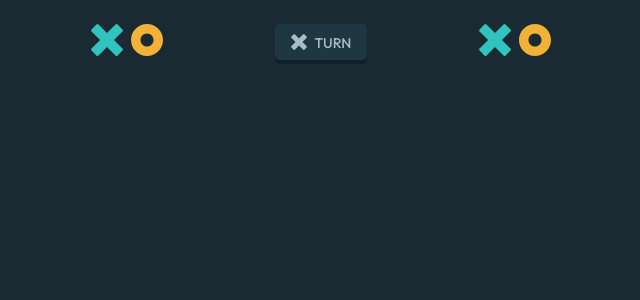
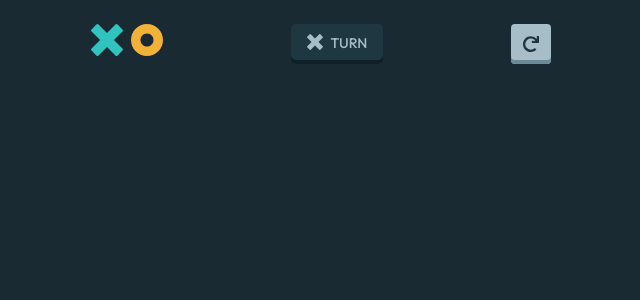
Before and after one commit to kylelamse/tic-tac-toe, a React (Create React App) app: page / in a window 1280 px wide. Shown: the top 300 px of the page, without its empty margins (319-959 px from the left). Built offline with nearby package versions, Linux system fonts and the light colour scheme.

Commit message:
Implement restart button

```diff
--- /dev/null
+++ b/src/components/RestartButton.scss
@@ -0,0 +1,13 @@
+@use "styles/colors";
+
+.restart_button_container {
+    display: flex;
+    justify-content: center;
+    align-items: center;
+    max-width: 40px;
+    max-height: 40px;
+    background-color: colors.$silver;
+    border-radius: 0.25em;
+    box-shadow: inset 0px -4px 0px #6b8997;
+    padding: 1em;
+}
--- /dev/null
+++ b/src/components/RestartButton.tsx
@@ -0,0 +1,15 @@
+import React from "react";
+import "./RestartButton.scss";
+import RestartIcon from "./RestartIcon";
+
+type Props = {};
+
+const RestartButton = (props: Props) => {
+    return (
+        <div className="restart_button_container">
+            <RestartIcon />
+        </div>
+    );
+};
+
+export default RestartButton;
--- /dev/null
+++ b/src/components/RestartIcon.scss
@@ -0,0 +1,4 @@
+.restart_icon {
+    max-width: 1em;
+    max-height: 1em;
+}
--- /dev/null
+++ b/src/components/RestartIcon.tsx
@@ -0,0 +1,11 @@
+import React from "react";
+import icon from "assets/icon-restart.svg";
+import "./RestartIcon.scss";
+
+type Props = {};
+
+const RestartIcon = (props: Props) => {
+    return <img className="restart_icon" src={icon} alt="Restart Icon" />;
+};
+
+export default RestartIcon;
--- a/src/pages/Game/GameHeader.tsx
+++ b/src/pages/Game/GameHeader.tsx
@@ -2,6 +2,7 @@ import TurnStatus from "components/TurnStatus";
 import Logo from "components/Logo";
 import React from "react";
 import "./GameHeader.scss";
+import RestartButton from "components/RestartButton";
 
 type Props = {};
 
@@ -10,7 +11,7 @@ const GameHeader = (props: Props) => {
         <div className="game-header">
             <Logo />
             <TurnStatus currentPlayer="X" />
-            <Logo />
+            <RestartButton />
         </div>
     );
 };
```
